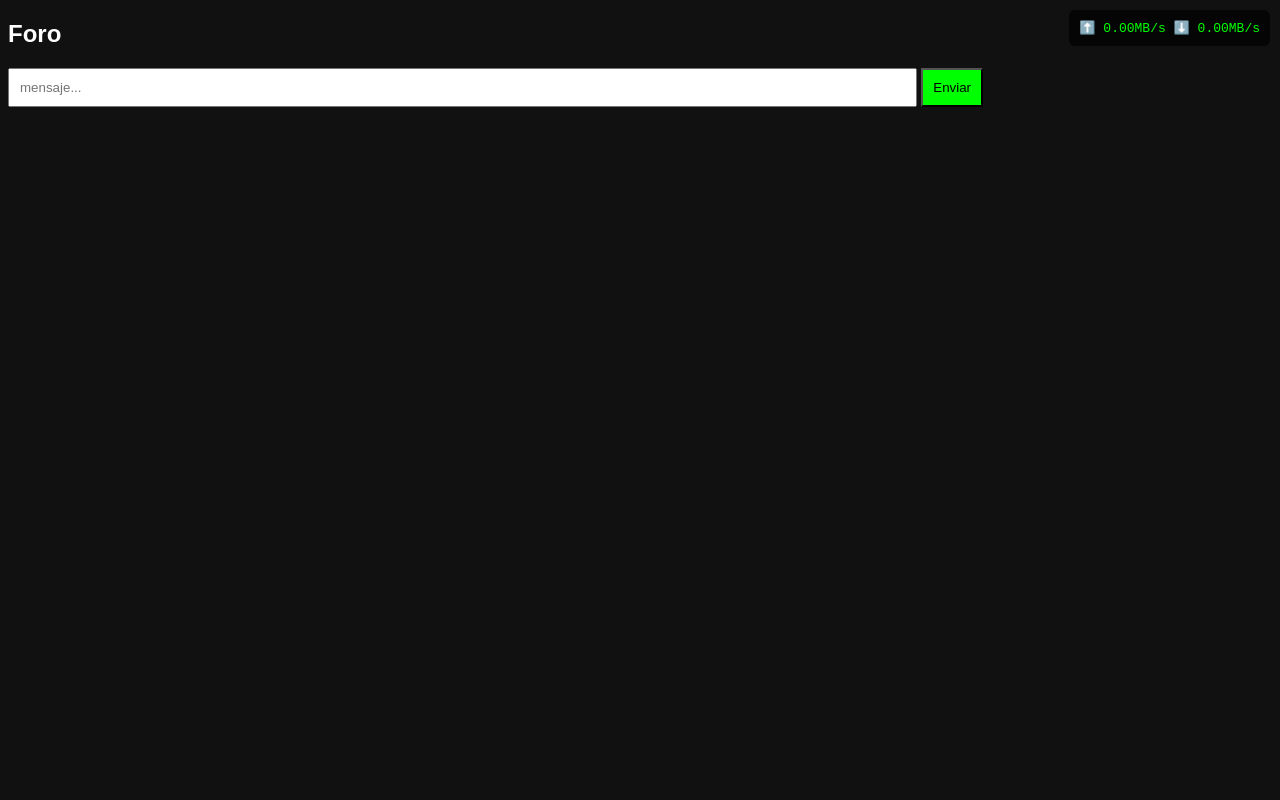
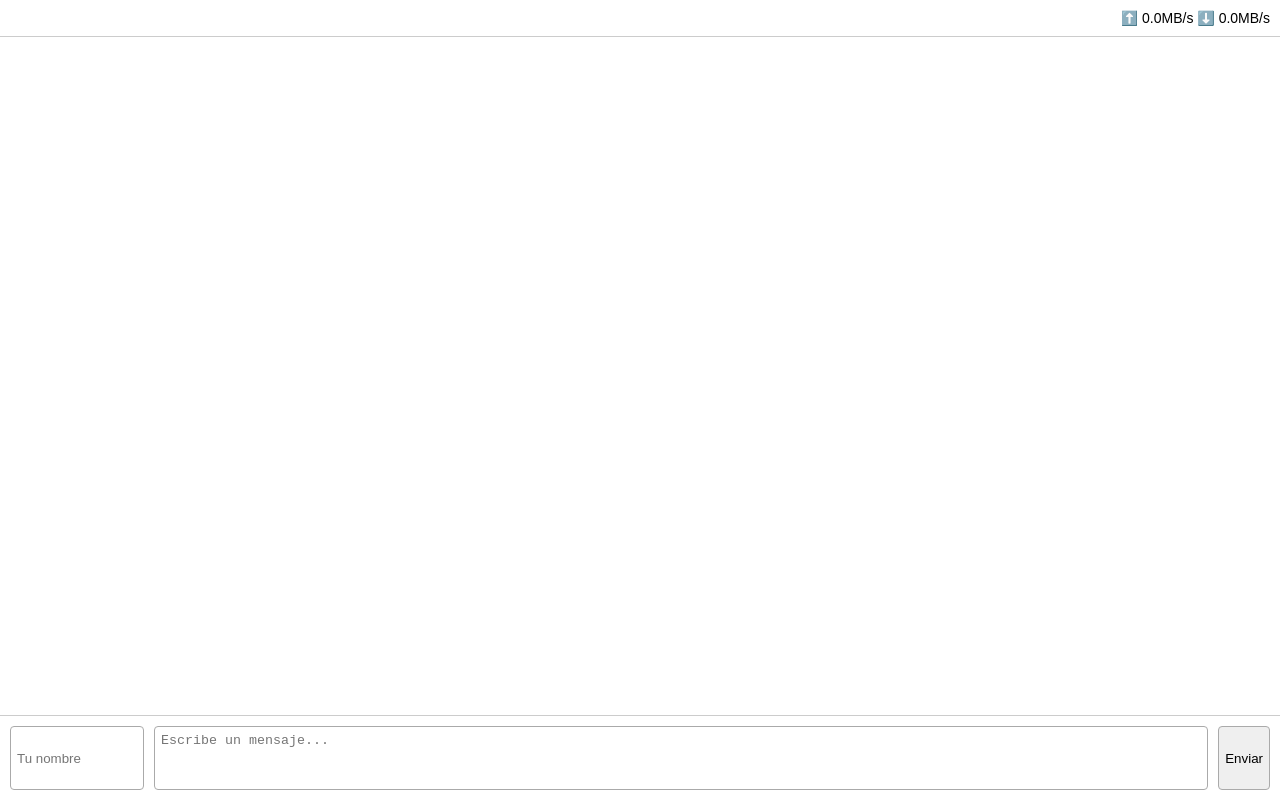
Before and after one commit to victor6977654/Neogrow, a website: page public/index.html in a window 1280 px wide. Drawn offline with Linux system fonts and the light colour scheme.

Commit message:
Update index.html

```diff
--- a/public/index.html
+++ b/public/index.html
@@ -2,56 +2,107 @@
 <html lang="es">
 <head>
 <meta charset="UTF-8">
-<title>Foro Lotes</title>
+<meta name="viewport" content="width=device-width, initial-scale=1.0">
+<title>Foro Render</title>
 <style>
-body { background:#111; color:#fff; font-family:sans-serif; }
-#speedbox {
-  position: fixed; top: 10px; right: 10px;
-  background: #000a; color: #0f0;
-  padding: 10px; border-radius: 6px;
-  font-family: monospace;
-}
-input { width:70%; padding:10px; }
-button { padding:10px; background:#0f0; color:#000; }
+    body {
+        font-family: Arial, sans-serif;
+        background: #ffffff;
+        margin: 0;
+        padding: 0;
+        display: flex;
+        flex-direction: column;
+        height: 100vh;
+    }
+    header {
+        background: #ffffff;
+        padding: 10px;
+        text-align: right;
+        border-bottom: 1px solid #ccc;
+        font-size: 14px;
+    }
+    #chat {
+        flex: 1;
+        overflow-y: scroll;
+        padding: 15px;
+    }
+    #form-area {
+        display: flex;
+        padding: 10px;
+        border-top: 1px solid #ccc;
+        background: #ffffff;
+    }
+    input, textarea, button {
+        outline: none;
+        border: 1px solid #aaa;
+        padding: 6px;
+        border-radius: 4px;
+    }
+    #nameBox {
+        width: 120px;
+        margin-right: 10px;
+    }
+    #messageBox {
+        flex: 1;
+        height: 50px;
+        resize: none;
+        margin-right: 10px;
+    }
 </style>
 </head>
+
 <body>
 
-<h2>Foro</h2>
+<header>
+    <span id="speed">⬆️ 0.0MB/s ⬇️ 0.0MB/s</span>
+</header>
 
-<div id="speedbox">⬆️ 0.00MB/s ⬇️ 0.00MB/s</div>
+<div id="chat"></div>
 
-<input id="msg" placeholder="mensaje...">
-<button onclick="send()">Enviar</button>
-
-<ul id="chat"></ul>
+<div id="form-area">
+    <input id="nameBox" type="text" placeholder="Tu nombre">
+    <textarea id="messageBox" placeholder="Escribe un mensaje..."></textarea>
+    <button id="sendBtn">Enviar</button>
+</div>
 
 <script>
-const ws = new WebSocket(`wss://${location.host}`);
+function loadName() {
+    const saved = localStorage.getItem("username");
+    if (saved) document.getElementById("nameBox").value = saved;
+}
 
-ws.onmessage = e => {
-  const data = JSON.parse(e.data);
-  if (data.type === "message") {
-    const li = document.createElement("li");
-    li.textContent = data.msg.text;
-    document.getElementById("chat").appendChild(li);
-  }
-  if (data.type === "speed") {
-    document.getElementById("speedbox").innerHTML =
-      `⬆️ ${data.up}MB/s ⬇️ ${data.down}MB/s`;
-  }
-};
+function saveName() {
+    const name = document.getElementById("nameBox").value.trim();
+    if (name) localStorage.setItem("username", name);
+}
 
-async function send() {
-  const t = document.getElementById("msg").value;
-  if (!t.trim()) return;
-  await fetch("/message", {
-    method: "POST",
-    headers: { "Content-Type": "application/json" },
-    body: JSON.stringify({ text: t })
-  });
-  document.getElementById("msg").value = "";
+document.getElementById("sendBtn").addEventListener("click", sendMessage);
+
+function sendMessage() {
+    const name = document.getElementById("nameBox").value.trim();
+    const msg = document.getElementById("messageBox").value.trim();
+    if (!name || !msg) return;
+
+    saveName();
+
+    fetch("/send-message", {
+        method: "POST",
+        headers: {"Content-Type": "application/json"},
+        body: JSON.stringify({ name, text: msg })
+    })
+    .then(res => res.json())
+    .then(data => {
+        updateSpeed(data.upload_mb_s, data.download_mb_s);
+    });
+
+    document.getElementById("messageBox").value = "";
 }
+
+function updateSpeed(up, down) {
+    document.getElementById("speed").innerText = `⬆️ ${up} ⬇️ ${down}`;
+}
+
+loadName();
 </script>
 
 </body>
```
